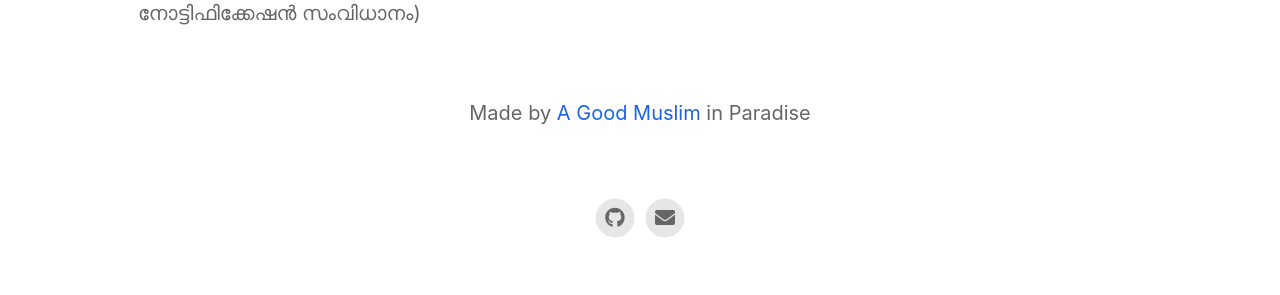
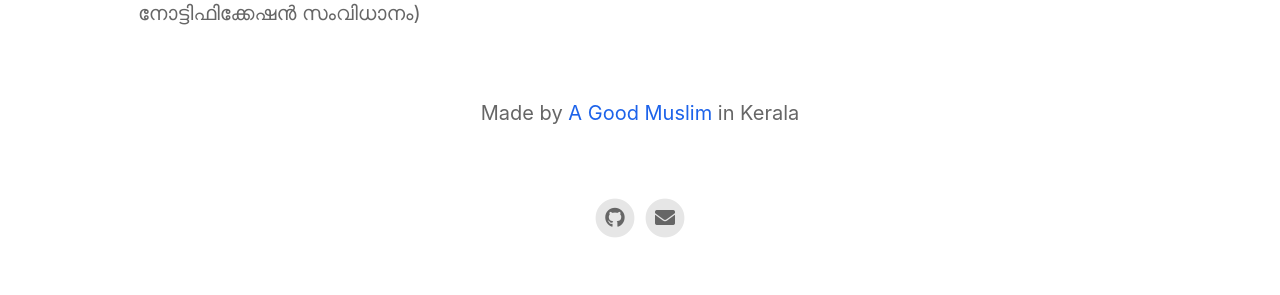
Before and after one commit to monsterbrain/MuslimDailyPrayList, a Jekyll site: the page built from index.html, in a window 1280 px wide. Shown: the part 1345-1640 px from the top of the page. Built offline with Jekyll 4.4.1, drawn with Linux system fonts in a browser that asks for light colours; nearby versions of some CDN libraries.

Commit message:
Update _config.yml

```diff
--- a/_config.yml
+++ b/_config.yml
@@ -22,7 +22,7 @@ enable_smart_app_banner                   : true
 # Information About Yourself
 your_name                                 : A Good Muslim
 your_link                                 : https://goodmuslimforall.blogspot.com/
-your_city                                 : Paradise
+your_city                                 : Kerala
 email_address                             : goodmuslimforall@gmail.com
 facebook_username                         :
 instagram_username                        :
```
